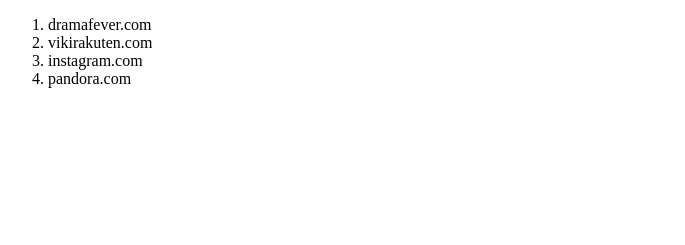
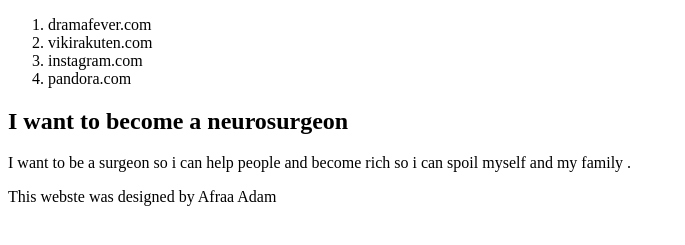
Before and after one commit to dolphins123/ocean, a plain HTML site: page index.html in a window 1280 px wide. Shown: the part 131-376 px from the top of the page, without its empty margins (0-685 px from the left). Drawn offline with Linux system fonts and the light colour scheme.

Commit message:
Update index.html

```diff
--- a/index.html
+++ b/index.html
@@ -21,9 +21,15 @@
         </ol>
       </aside>
       <article>
-        <H3></H3>
+        <H2>I want to become a neurosurgeon</H2>
+        <p>
+          I want to be a surgeon so i can help people and become rich so i can spoil myself and my family .
+        </p>
       </article>
       <footer>
+        <p>
+          This webste was designed by Afraa Adam
+        </p>
       </footer>
     </main>
   </body>
```
